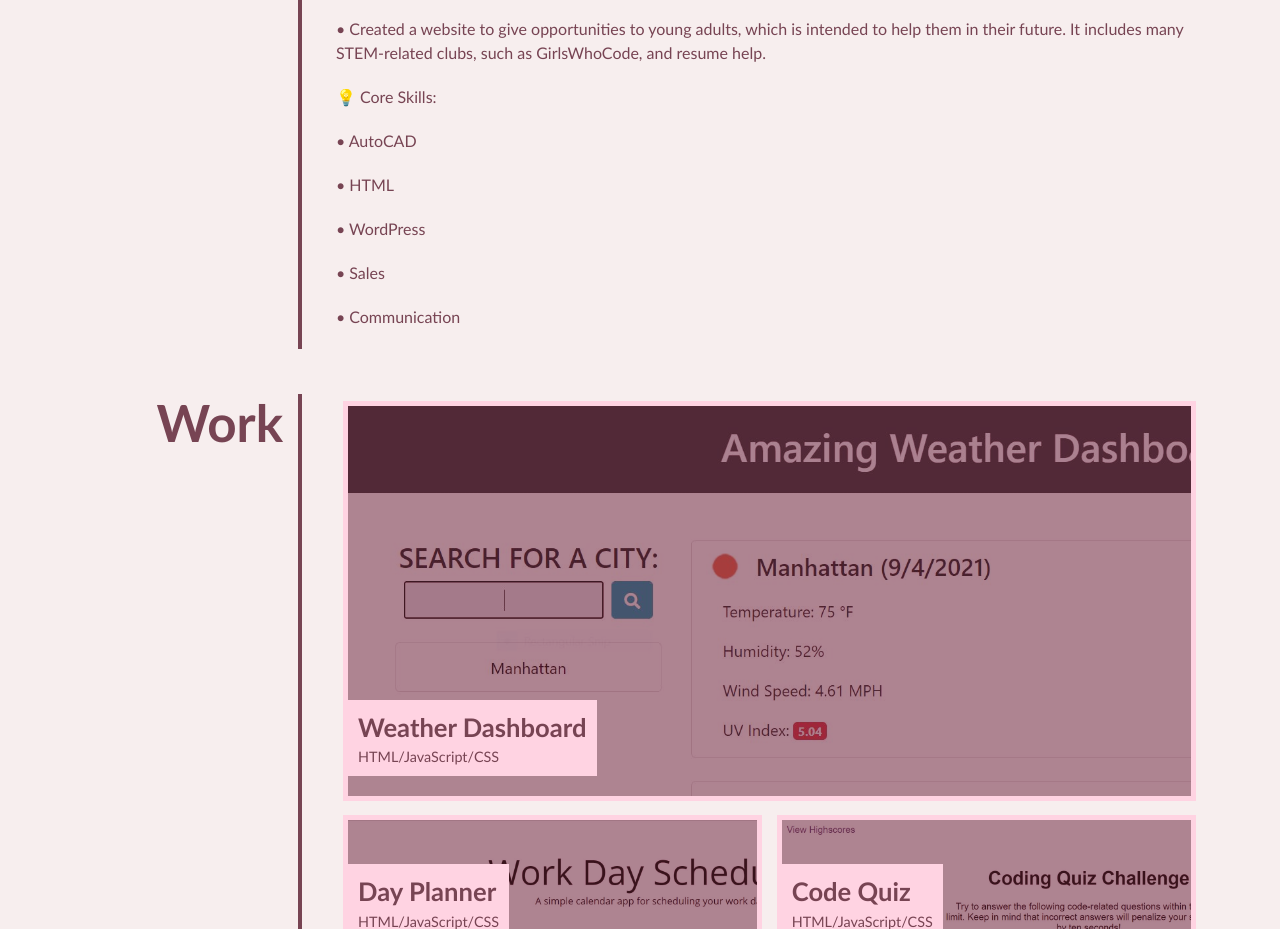
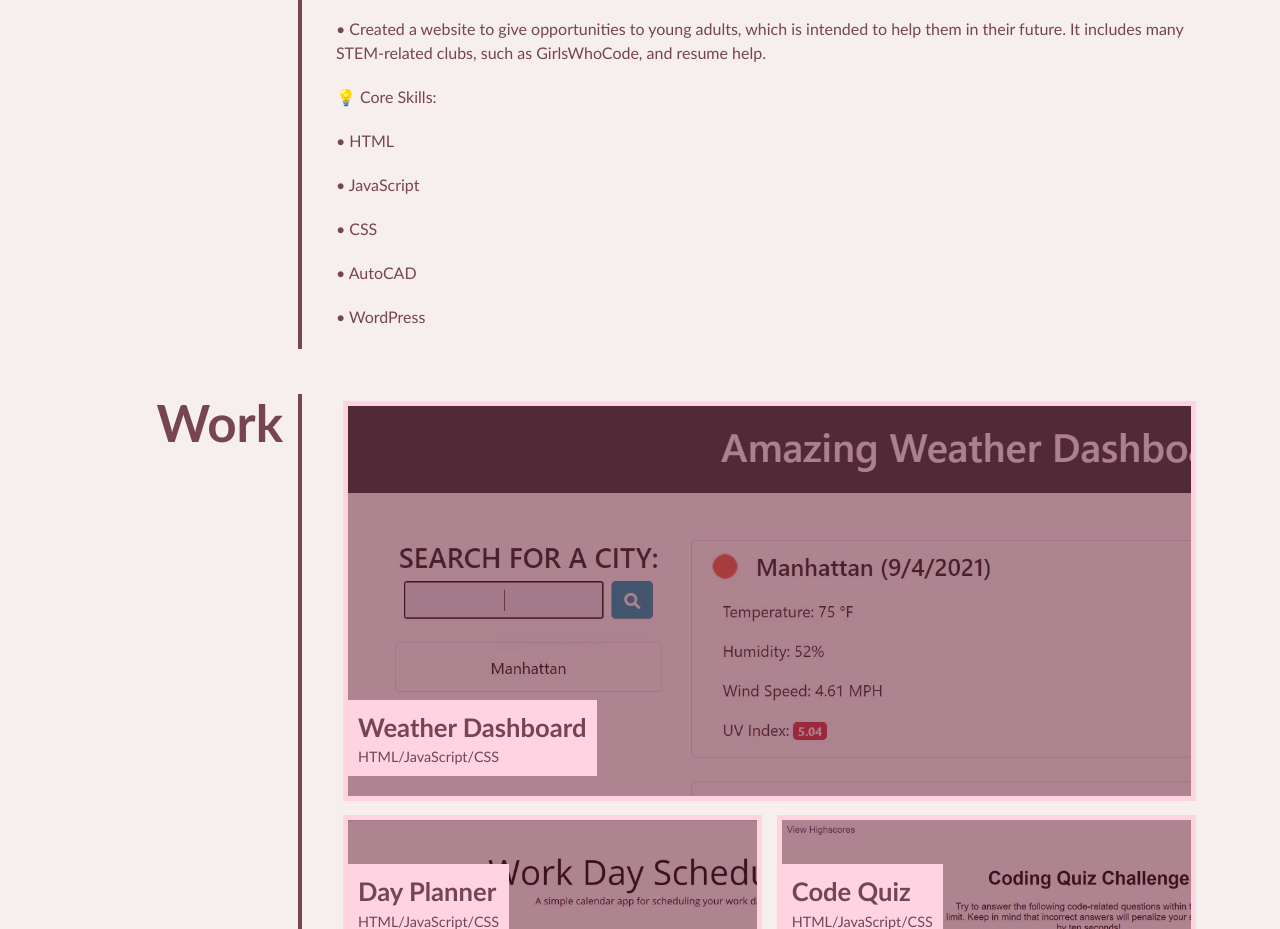
Before and after one commit to CodebyL/Portfolio-2.0, a plain HTML site: page Main/index.html in a window 1280 px wide. Shown: the part 1143-2072 px from the top of the page. Drawn offline with Linux system fonts and the light colour scheme.

Commit message:
fixing description

```diff
--- a/Main/index.html
+++ b/Main/index.html
@@ -49,11 +49,11 @@
 
 <p>• Created a website to give opportunities to young adults, which is intended to help them in their future. It includes many STEM-related clubs, such as GirlsWhoCode, and resume help.</p>
 <p>💡 Core Skills:</p>
+<p>• HTML</p>
+<p>• JavaScript</p>
+<p>• CSS</p>
 <p>• AutoCAD</p>
-<p>• HTML</p>
 <p>• WordPress</p>
-<p>• Sales</p>
-<p>• Communication</p>
       </div>
     </section>
 
```
